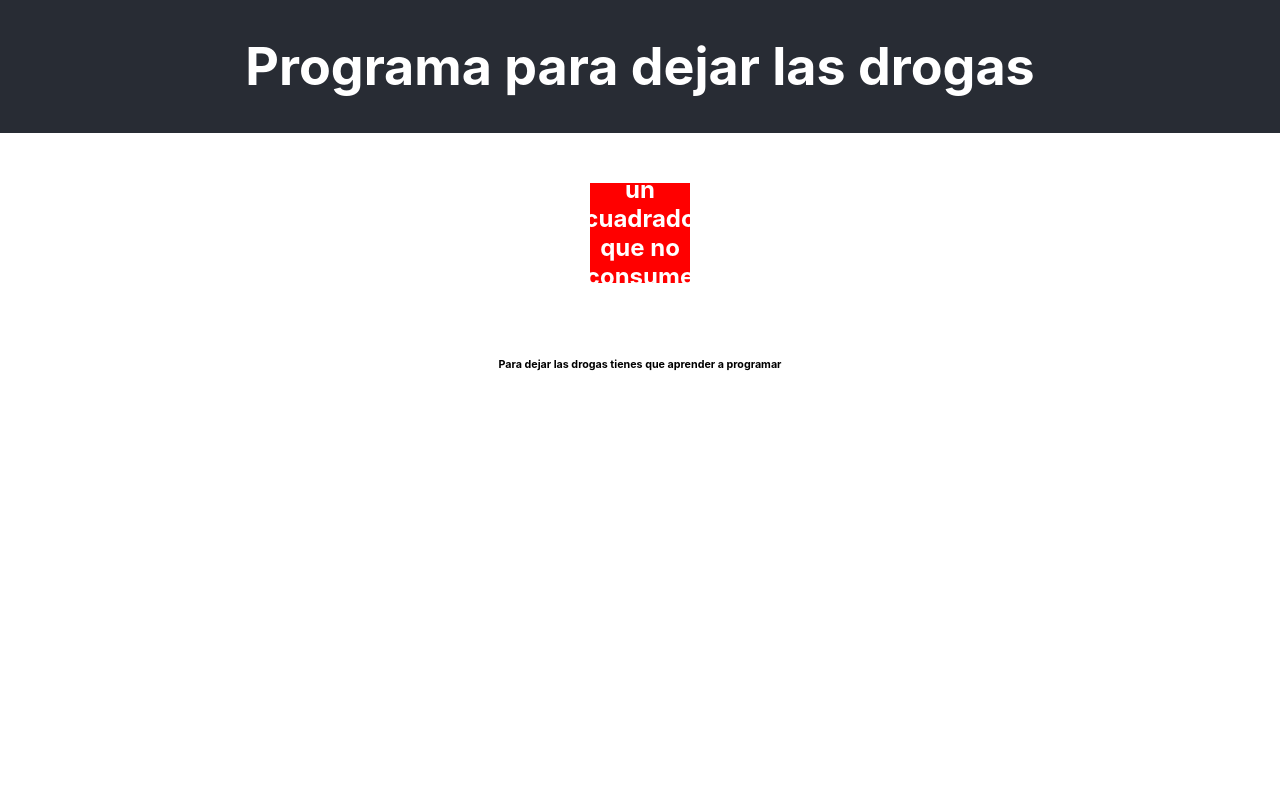
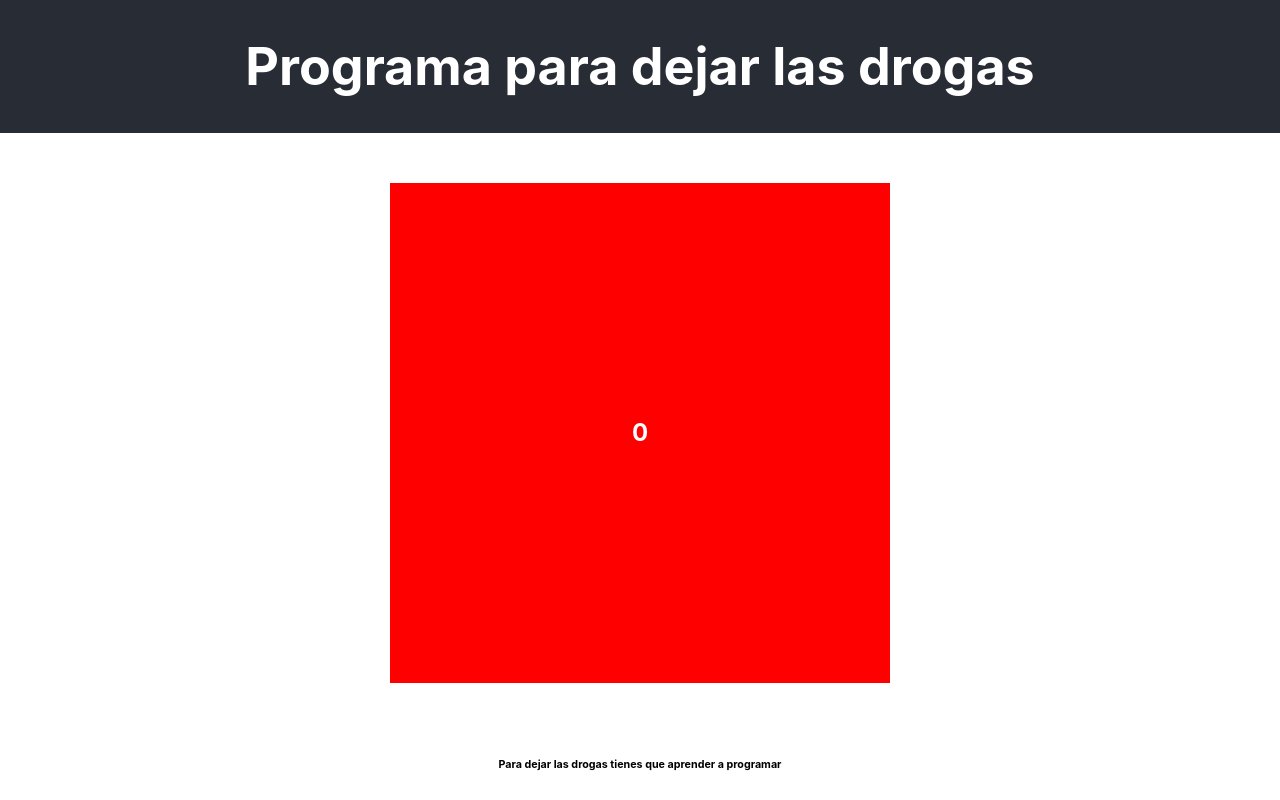
Before and after one commit to Bryanmiessler/TrainingWithMateo, a React (Create React App) app: page / in a window 1280 px wide. Built offline with nearby package versions, Linux system fonts and the light colour scheme.

Commit message:
making a counter when the onclick is activated

```diff
--- a/src/App.js
+++ b/src/App.js
@@ -9,9 +9,9 @@ function App() {
       <header className="App-header">
         <Header />
       </header>
-      <body>
+      <div>
         <Card color="red" height="100px" width="100px"/>
-      </body>
+      </div>
       <footer>
         <Footer />
       </footer>
--- a/src/components/Card.js
+++ b/src/components/Card.js
@@ -4,15 +4,26 @@ import './Card.css';
 
 function Card(props) {
 
-    const [text, setText] = useState('Esto es un cuadrado que no consume drogas');
-    const drugsAlert = () => {
-        // alert('Ojito con el vicio');
-        setText('No fumes tkm');
+    const [innerHeight, setInnerHeight] = useState(500);
+    const [innerWidth, setInnerWidth] = useState(500);
+    const [color, setColor] = useState('red');
+    const [counter, setCounter] = useState(0);
+
+    const squareCounter = () =>{
+        if(counter < 5){
+            setCounter(counter + 1);
+        }else{
+            return setCounter(0);
+        };
+        setInnerHeight(100);
+        setInnerWidth(100);
+        setColor('black');
     }
     return(
         <div className="SquareFather">
-            <div onClick={drugsAlert} className="SquareSon" style={{backgroundColor: props.color, height: props.height, width: props.width,}}>
-                <h2 className="TextSquare">{ text }</h2>
+            <div onClick={squareCounter} className="SquareSon" style={{backgroundColor: color, height: innerHeight, width: innerWidth}}>
+                <h2 className="TextSquare">{ counter }</h2>
+
             </div>
         </div>
     );
```
